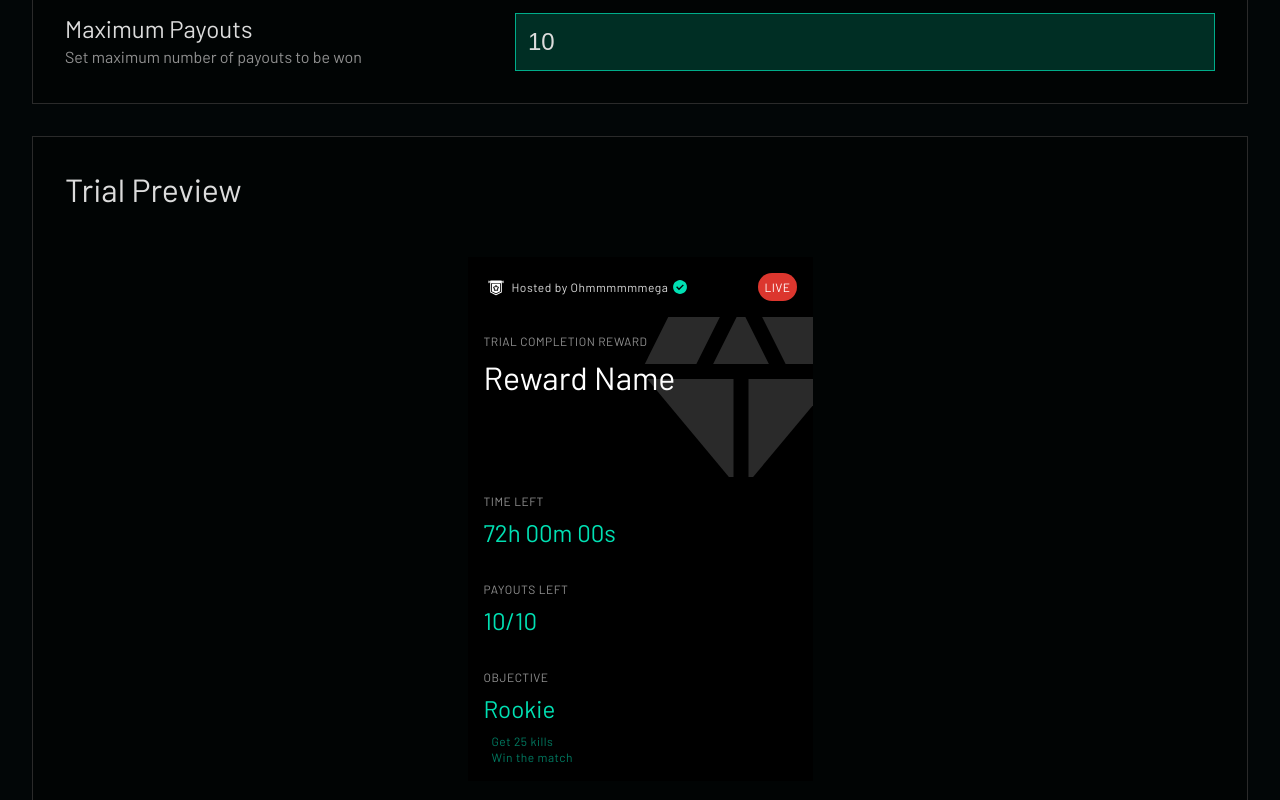
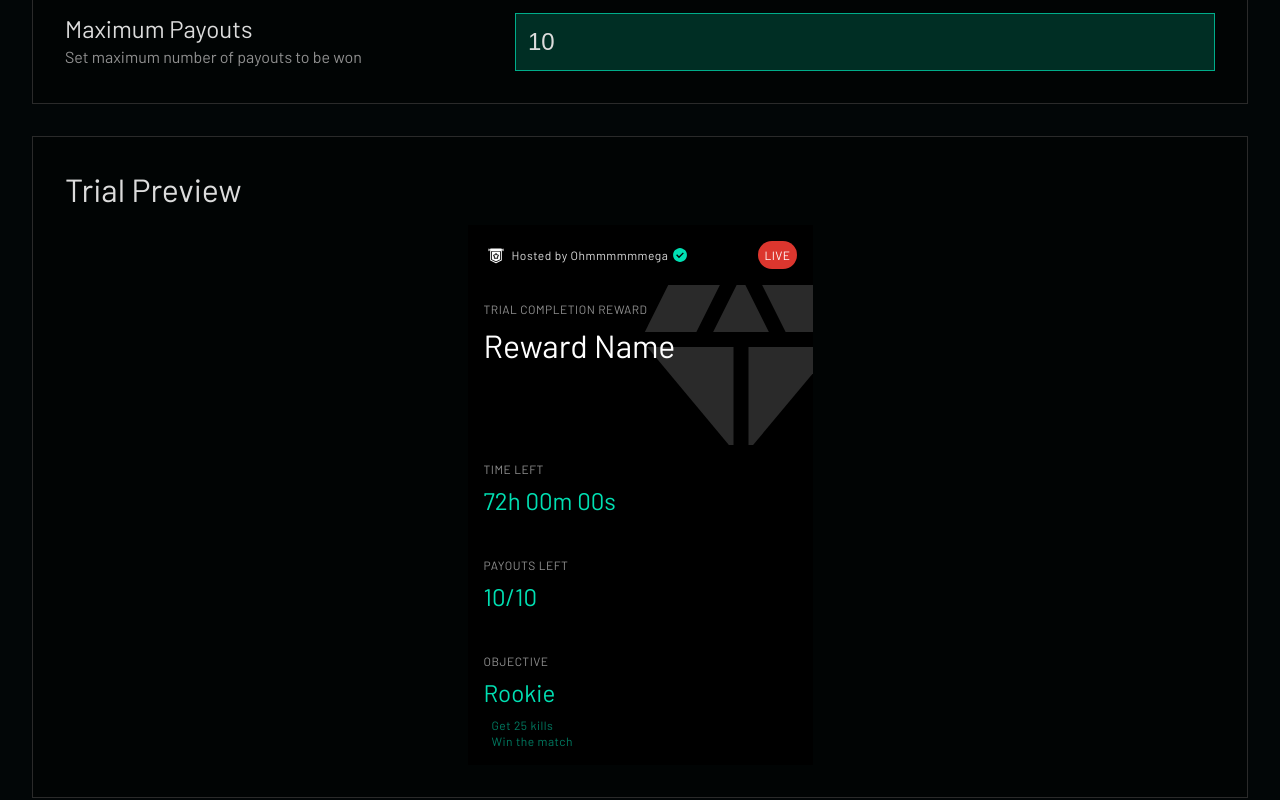
Before and after one commit to justinealvaro15/takehome-exam, a React (Vite) app: page / in a window 1280 px wide. Shown: the part 778-1578 px from the top of the page. Built offline with nearby package versions, Linux system fonts and the light colour scheme.

Commit message:
Fix: Refactor Trial Preview card
- Add helper function for displaying card data
- Refactor usage in TrialPreviewCard

```diff
--- /dev/null
+++ b/src/components/TrialPreview/TrialPreviewCard/TrialPreviewCardRow/index.tsx
@@ -0,0 +1,27 @@
+import '../index.css'
+
+export interface TrialPreviewCardRowProps {
+    name: string;
+    description?: string;
+    supportingInfo?: Array<{
+        display: string
+    }>;
+}
+
+const TrialPreviewCardRow = ({ name, description, supportingInfo }: TrialPreviewCardRowProps) => {
+    return (
+        <div className="trial-preview-card-data-row">
+            <p className="trial-preview-card-header-title">{name}</p>
+            <p className="trial-preview-card-data-value">{description}</p>
+            <div>
+                {supportingInfo?.map((label) => (
+                    <p className="trial-preview-card-data-description" key={label.display}>
+                        {label.display}
+                    </p>
+                ))}
+            </div>
+        </div>
+    );
+};
+
+export default TrialPreviewCardRow;
--- a/src/components/TrialPreview/TrialPreviewCard/index.tsx
+++ b/src/components/TrialPreview/TrialPreviewCard/index.tsx
@@ -1,6 +1,7 @@
 import { useMemo } from 'react';
 import objectives, { ObjectiveValue } from '../../../constants/objectives';
 
+import TrialPreviewCardRow from './TrialPreviewCardRow';
 import TrialStatusBadge from '../TrialStatusBadge';
 import DiamondIcon from '../../../assets/diamond.svg?react';
 import AvatarIcon from '../../../assets/avatar.svg?react';
@@ -22,7 +23,6 @@ const TrialPreviewCard = ({
     duration,
     rewards,
     maxPayout,
-
 }: TrialPreviewCardProps) => {
     const { name: objectiveName, label: objectiveLabels } = objectives.find((obj) => obj.value === objective) ?? {};
 
@@ -53,25 +53,19 @@ const TrialPreviewCard = ({
                 <DiamondIcon className="trial-preview-card-reward-icon" />
             </div>
             <div className="trial-preview-card-data">
-                <div className="trial-preview-card-data-row">
-                    <p className="trial-preview-card-header-title">TIME LEFT</p>
-                    <p className="trial-preview-card-data-value">{formattedDuration}</p>
-                </div>
-                <div className="trial-preview-card-data-row">
-                    <p className="trial-preview-card-header-title">PAYOUTS LEFT</p>
-                    <p className="trial-preview-card-data-value">{maxPayout}/{maxPayout}</p>
-                </div>
-                <div className="trial-preview-card-data-row">
-                    <p className="trial-preview-card-header-title">OBJECTIVE</p>
-                    <p className="trial-preview-card-data-value">{objectiveName}</p>
-                    <div>
-                        {objectiveLabels?.map((label) => (
-                            <p className="trial-preview-card-data-description" key={label.display}>
-                                {label.display}
-                            </p>
-                        ))}
-                    </div>
-                </div>
+                <TrialPreviewCardRow
+                    name="TIME LEFT"
+                    description={formattedDuration}
+                />
+                <TrialPreviewCardRow
+                    name="PAYOUTS LEFT"
+                    description={`${maxPayout}/${maxPayout}`}
+                />
+                <TrialPreviewCardRow
+                    name="OBJECTIVE"
+                    description={objectiveName}
+                    supportingInfo={objectiveLabels}
+                />
             </div>
         </div>
     );
--- a/src/components/TrialPreview/index.css
+++ b/src/components/TrialPreview/index.css
@@ -11,7 +11,6 @@
     justify-content: center;
     width: 100%;
     min-width: 345px;
-    margin: 32px 0;
 }
 
 @media (max-width: 2100px) {
```
